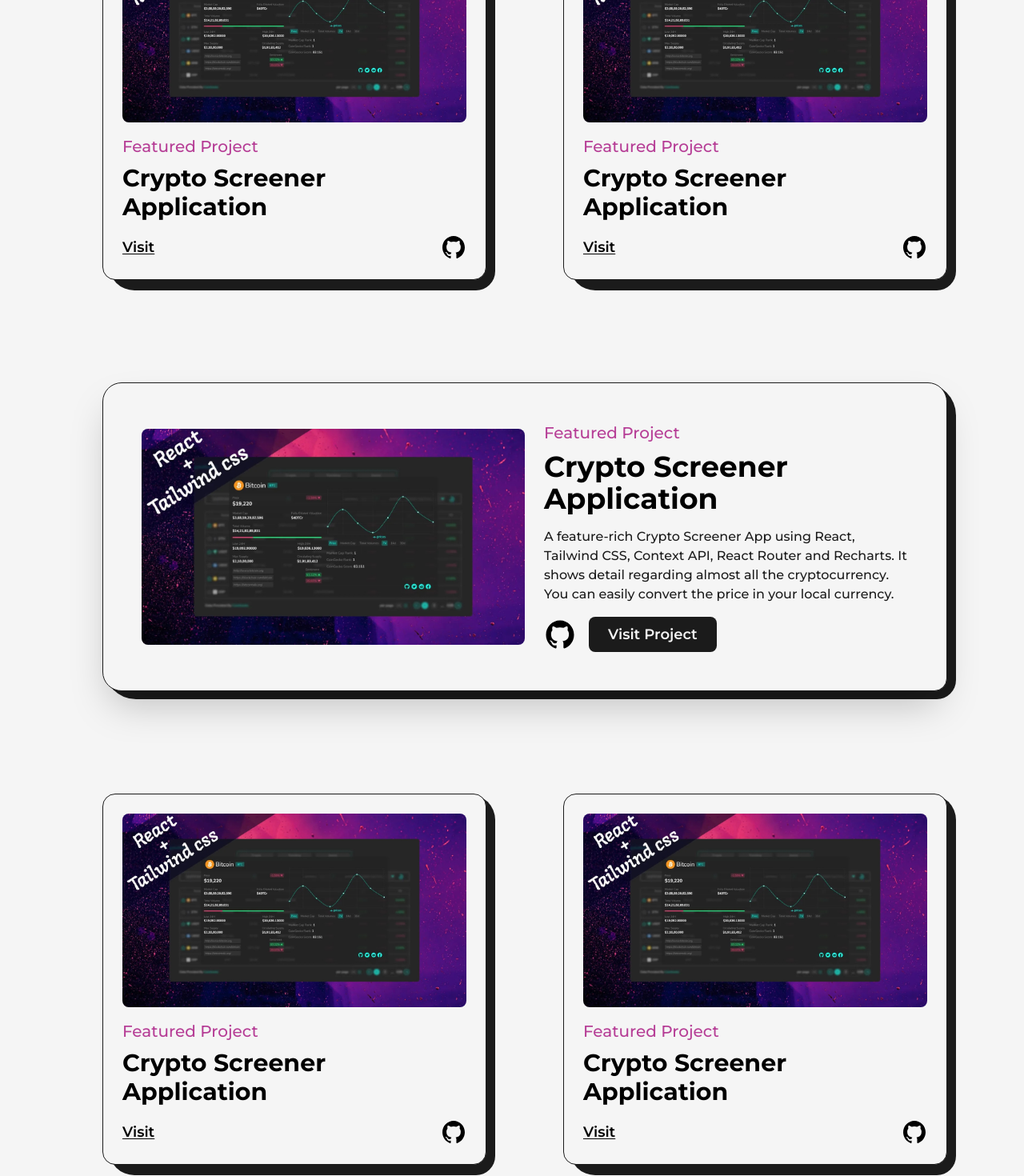
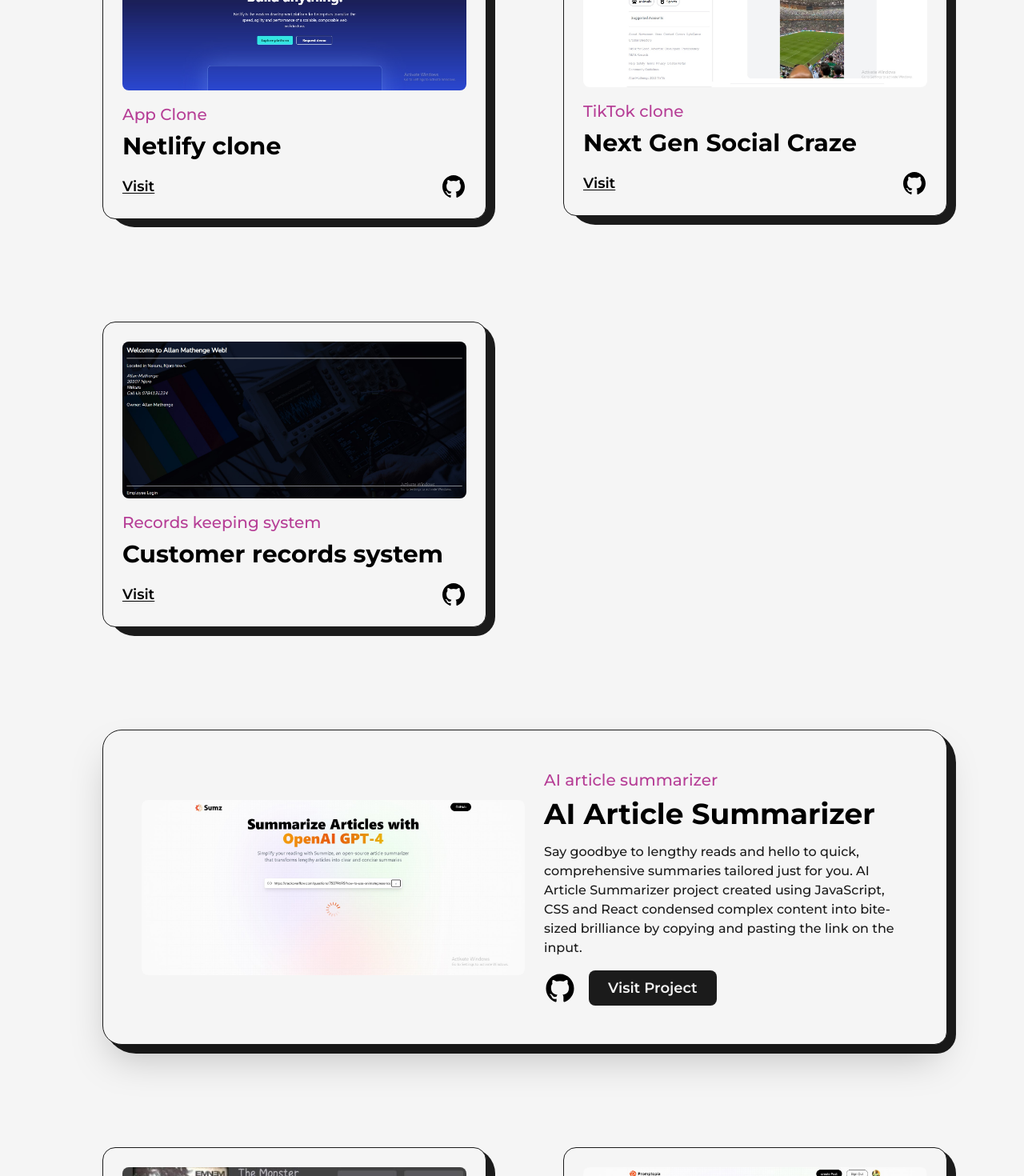
Before and after one commit to allanmathenge/PORTFOLIO2024, a Next.js app: page /projects in a window 1280 px wide. Shown: the part 1100-2570 px from the top of the page at 80% size. Built offline with nearby package versions, Linux system fonts and the light colour scheme.

Commit message:
projects

```diff
--- a/src/pages/projects.js
+++ b/src/pages/projects.js
@@ -7,7 +7,13 @@
 import AnimatedText from "../components/AnimatedText";
 import TransitionEffect from "../components/TransitionEffect";
 import chicken from "../../public/images/projects/chicken.jpg";
-import project1 from "../../public/images/projects/crypto-screener-cover-image.jpg";
+import netlifyClone from "../../public/images/projects/netlifyClone.jpg";
+import AiSummarizer from "../../public/images/projects/AiSummarizer.jpg";
+import TikTokClone from "../../public/images/projects/tiktokClone.jpg";
+import AndroidMusicApp from "../../public/images/projects/AndroidMusicApp.jpg";
+import prompts from "../../public/images/projects/prompts.jpg";
+import records from "../../public/images/projects/records.jpg";
+import shop from "../../public/images/projects/shop.jpg";
 
 const FramerImage = motion(Image);
 
@@ -41,7 +47,7 @@
           target="_blank"
           className="hover:underline underline-offset-2"
         >
-          <h2 className="my-2 w-full text-left text-4xl font-bold dark:text-light sm:text-sm">
+          <h2 className="my-2 w-full text-left text-4xl font-bold dark:text-light sm:text-2xl">
             {title}
           </h2>
         </Link>
@@ -147,64 +153,71 @@
             </div>
             <div className="col-span-6 sm:col-span-12">
               <Project
-                title="Crypto Screener Application"
-                img={project1}
-                summary="A feature-rich Crypto Screener App using React, Tailwind CSS, Context API, React Router and Recharts.
-                  It shows detail regarding almost all the cryptocurrency. You can easily convert the price in your
-                  local currency."
+                title="Netlify clone"
+                img={netlifyClone}
+                link="https://clone-987.netlify.app/"
+                github="https://github.com/allanmathenge/netlify_clone"
+                type="App Clone"
+              />
+            </div>
+
+            <div className="col-span-6 sm:col-span-12">
+              <Project
+                title="Next Gen Social Craze"
+                img={TikTokClone}
+                link="https://tiktik-clone-gules-mu.vercel.app/?topic=dance"
+                github="https://github.com/allanmathenge/tiktik_clone"
+                type="TikTok clone"
+              />
+            </div>
+
+            <div className="col-span-6 sm:col-span-12">
+              <Project
+                title="Customer records system"
+                img={records}
+                link="https://allan.onrender.com/"
+                github="https://github.com/allanmathenge/mern_stack"
+                type="Records keeping system"
+              />
+            </div>
+
+            <div className="col-span-12">
+              <FeaturedProject
+                title="AI Article Summarizer"
+                img={AiSummarizer}
+                summary="Say goodbye to lengthy reads and hello to quick, comprehensive summaries tailored just for you. AI Article Summarizer project created using JavaScript, CSS and React condensed complex content into bite-sized brilliance by copying and pasting the link on the input."
+                link="https://papaya-mochi-52fc61.netlify.app/"
+                github="https://github.com/allanmathenge/ai_summarizer"
+                type="AI article summarizer"
+              />
+            </div>
+            <div className="col-span-6 sm:col-span-12">
+              <Project
+                title="Android Music App"
+                img={AndroidMusicApp}
                 link="/"
-                github="/"
+                github="https://github.com/allanmathenge/androidMusicApp"
+                type="Android apps"
+              />
+            </div>
+
+            <div className="col-span-6 sm:col-span-12">
+              <Project
+                title="AI Promptopia"
+                img={prompts}
+                link="https://ai-promptopia-qe8tki88s-allanmathenge.vercel.app/"
+                github="https://github.com/allanmathenge/AI_Promptopia"
                 type="Featured Project"
               />
             </div>
 
             <div className="col-span-6 sm:col-span-12">
               <Project
-                title="Crypto Screener Application"
-                img={project1}
-                summary="A feature-rich Crypto Screener App using React, Tailwind CSS, Context API, React Router and Recharts.
-                  It shows detail regarding almost all the cryptocurrency. You can easily convert the price in your
-                  local currency."
-                link="/"
-                github="/"
-                type="Featured Project"
-              />
-            </div>
-            <div className="col-span-12">
-              <FeaturedProject
-                title="Crypto Screener Application"
-                img={project1}
-                summary="A feature-rich Crypto Screener App using React, Tailwind CSS, Context API, React Router and Recharts.
-                  It shows detail regarding almost all the cryptocurrency. You can easily convert the price in your
-                  local currency."
-                link="/"
-                github="/"
-                type="Featured Project"
-              />
-            </div>
-            <div className="col-span-6 sm:col-span-12">
-              <Project
-                title="Crypto Screener Application"
-                img={project1}
-                summary="A feature-rich Crypto Screener App using React, Tailwind CSS, Context API, React Router and Recharts.
-                  It shows detail regarding almost all the cryptocurrency. You can easily convert the price in your
-                  local currency."
-                link="/"
-                github="/"
-                type="Featured Project"
-              />
-            </div>
-
-            <div className="col-span-6 sm:col-span-12">
-              <Project
-                title="Crypto Screener Application"
-                img={project1}
-                summary="A feature-rich Crypto Screener App using React, Tailwind CSS, Context API, React Router and Recharts.
-                  It shows detail regarding almost all the cryptocurrency. You can easily convert the price in your
-                  local currency."
-                link="/"
-                github="/"
-                type="Featured Project"
+                title="Online Fashion Store"
+                img={shop}
+                link="https://shop-6.vercel.app/"
+                github="https://github.com/allanmathenge/shop"
+                type="Online Store"
               />
             </div>
           </div>
```
Also changed, not shown: public/images/projects/AndroidMusicApp.jpg (added), public/images/projects/chicken.jpg.
